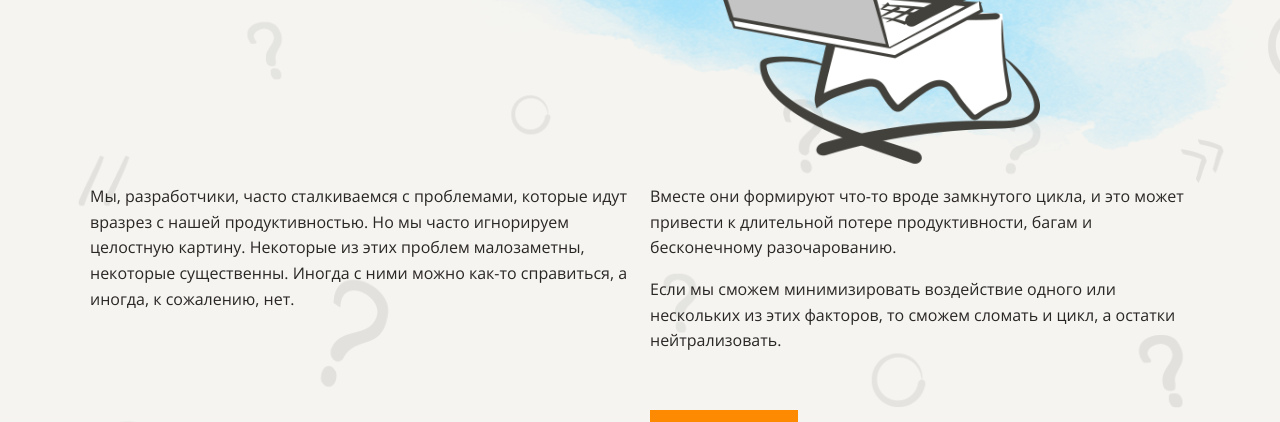
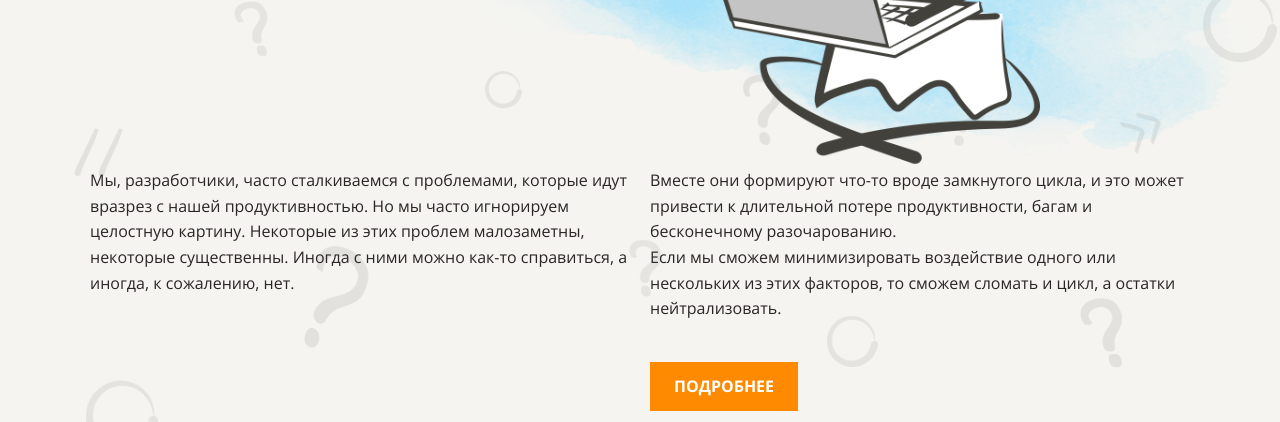
Before and after one commit to agapovk/layout-designer-project-lvl1, a website: page src/index.html in a window 1280 px wide. Shown: the part 376-798 px from the top of the page. Drawn offline with Linux system fonts and the light colour scheme.

Commit message:
one more

```diff
--- a/src/styles/style.css
+++ b/src/styles/style.css
@@ -52,10 +52,6 @@ h5 {
   font-weight: 700;
   line-height: 26px;
   text-transform: uppercase;
-}
-
-p {
-  margin: 1em 0;
 }
 
 ul {
```
